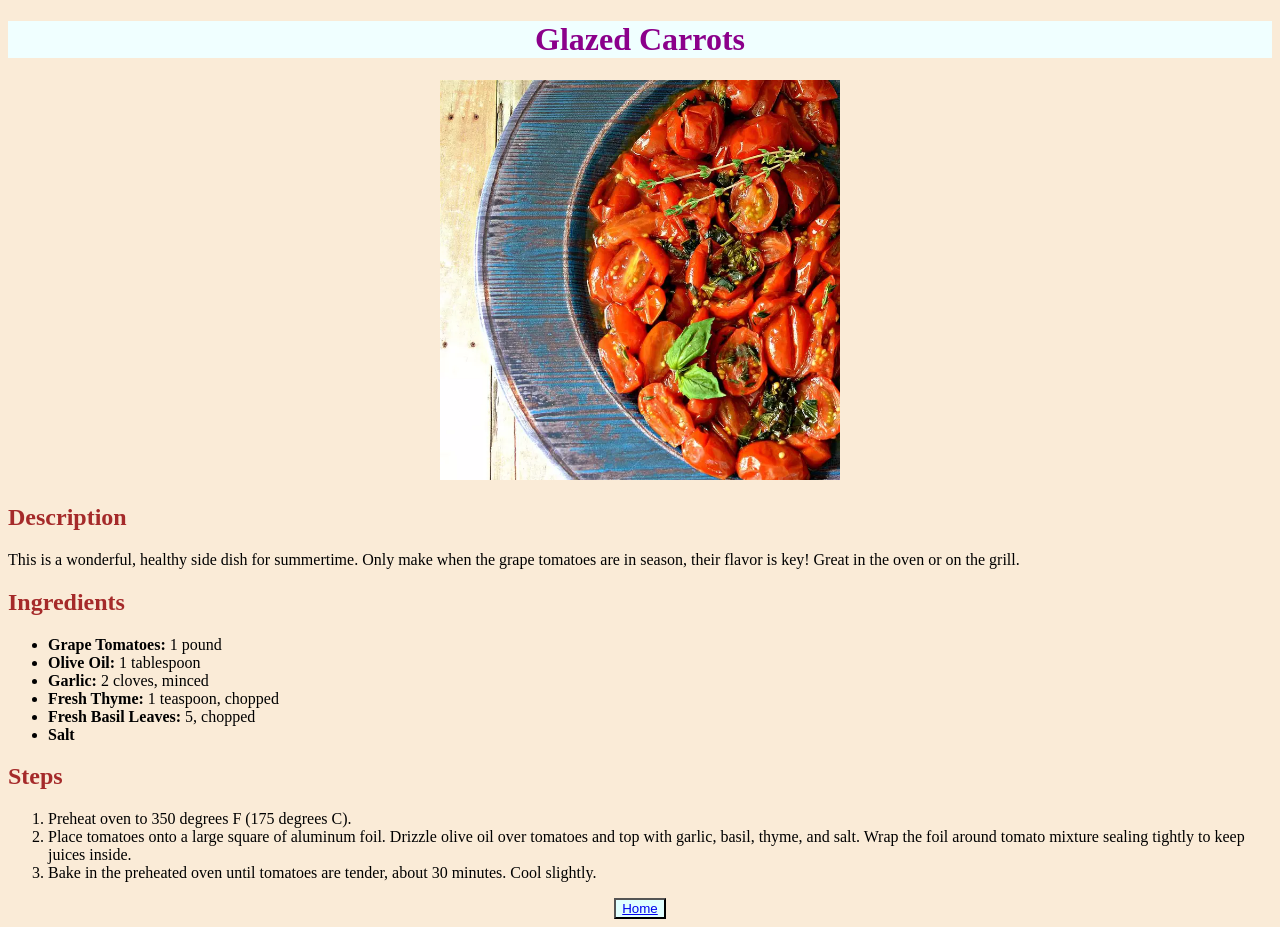
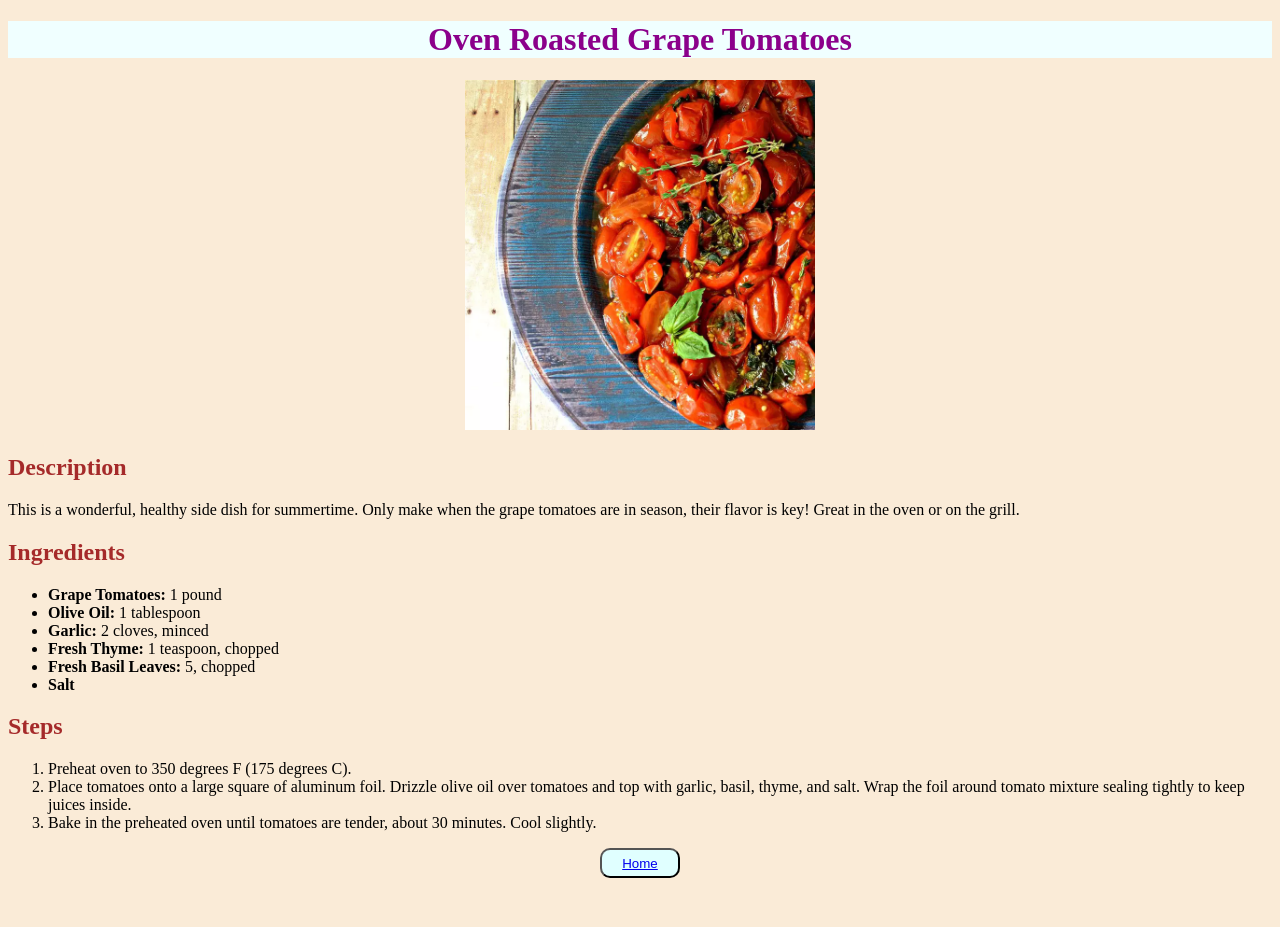
Before and after one commit to MrVajid/odin-recipes, a plain HTML site: page recipes/oven-roasted-grape-tomatoes.html in a window 1280 px wide. After the commit the page ends 886 px from the top, so only its background shows below. Drawn offline with Linux system fonts and the light colour scheme.

Commit message:
Edit image and button sizes

```diff
--- a/recipes/oven-roasted-grape-tomatoes.html
+++ b/recipes/oven-roasted-grape-tomatoes.html
@@ -8,8 +8,8 @@
     <title>Oven Roasted Grape Tomatoes</title>
 </head>
 <body>
-    <h1>Glazed Carrots</h1>
-    <div><img class="img" src="../img/oven-roasted-tomatoes.webp" alt="Delicious Oven Roasted Grape Tomatoes" height="400" width="400"></div>
+    <h1>Oven Roasted Grape Tomatoes</h1>
+    <div><img class="img" src="../img/oven-roasted-tomatoes.webp" alt="Delicious Oven Roasted Grape Tomatoes" height="auto" width="350"></div>
     <h2>Description</h2>
     <p>This is a wonderful, healthy side dish for summertime. Only make when the grape tomatoes are in season, their flavor is key! Great in the oven or on the grill.</p>
     <h2>Ingredients</h2>
--- a/style.css
+++ b/style.css
@@ -4,7 +4,7 @@ body {
 }
 .img {
     height: auto;
-    width: 400;
+    width: 350;
 }
 div {
     text-align: center;
@@ -25,4 +25,7 @@ button {
     background-color:lightcyan;
     font-weight: 500;
     text-align: center;
+    border-radius:10px;
+    min-height:30px;
+    min-width: 80px;
 }
```
Also changed, not shown: index.html (+1 -1 lines), recipes/glazed-carrots.html (+1 -1 lines), recipes/rhubarb-muffins.html (+1 -1 lines).
